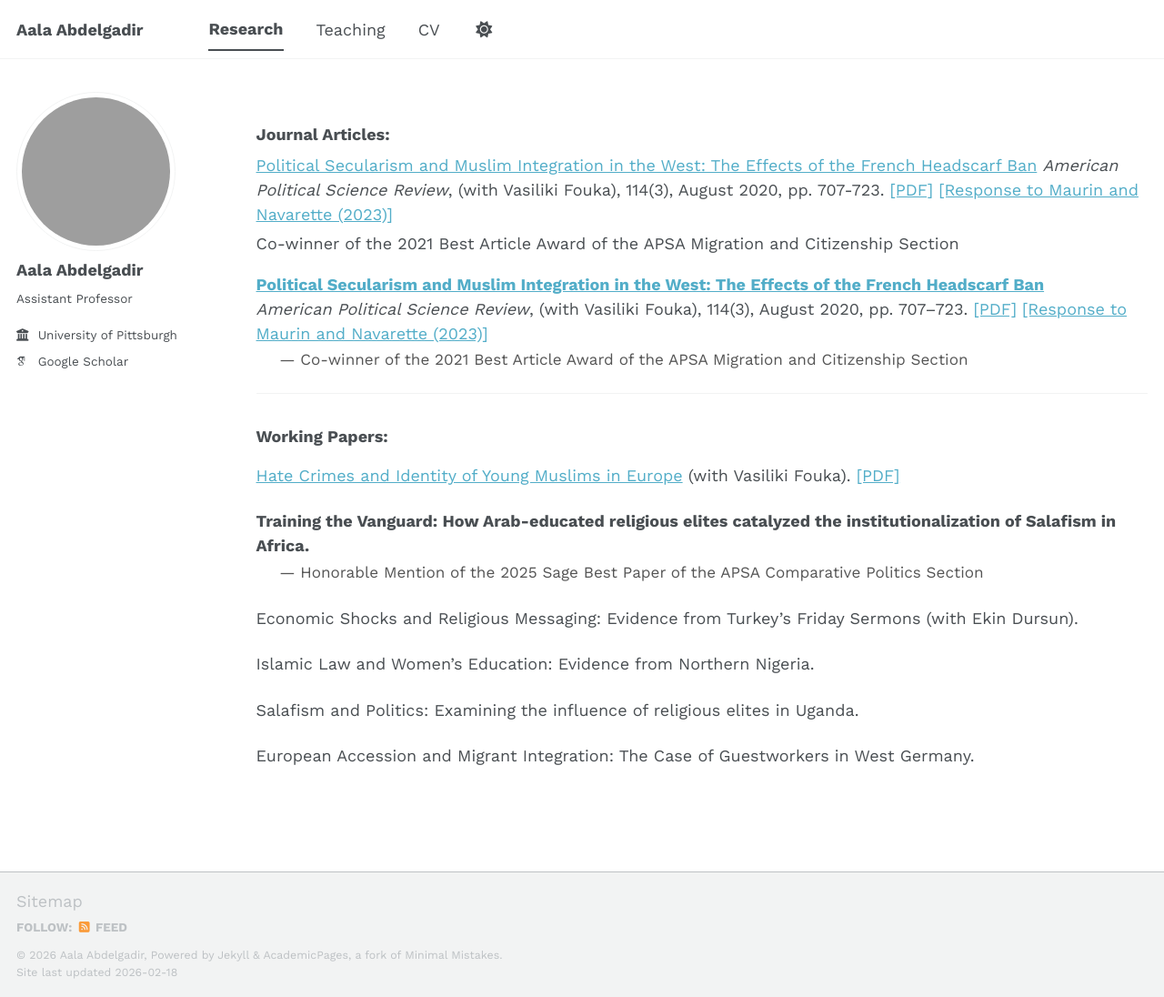
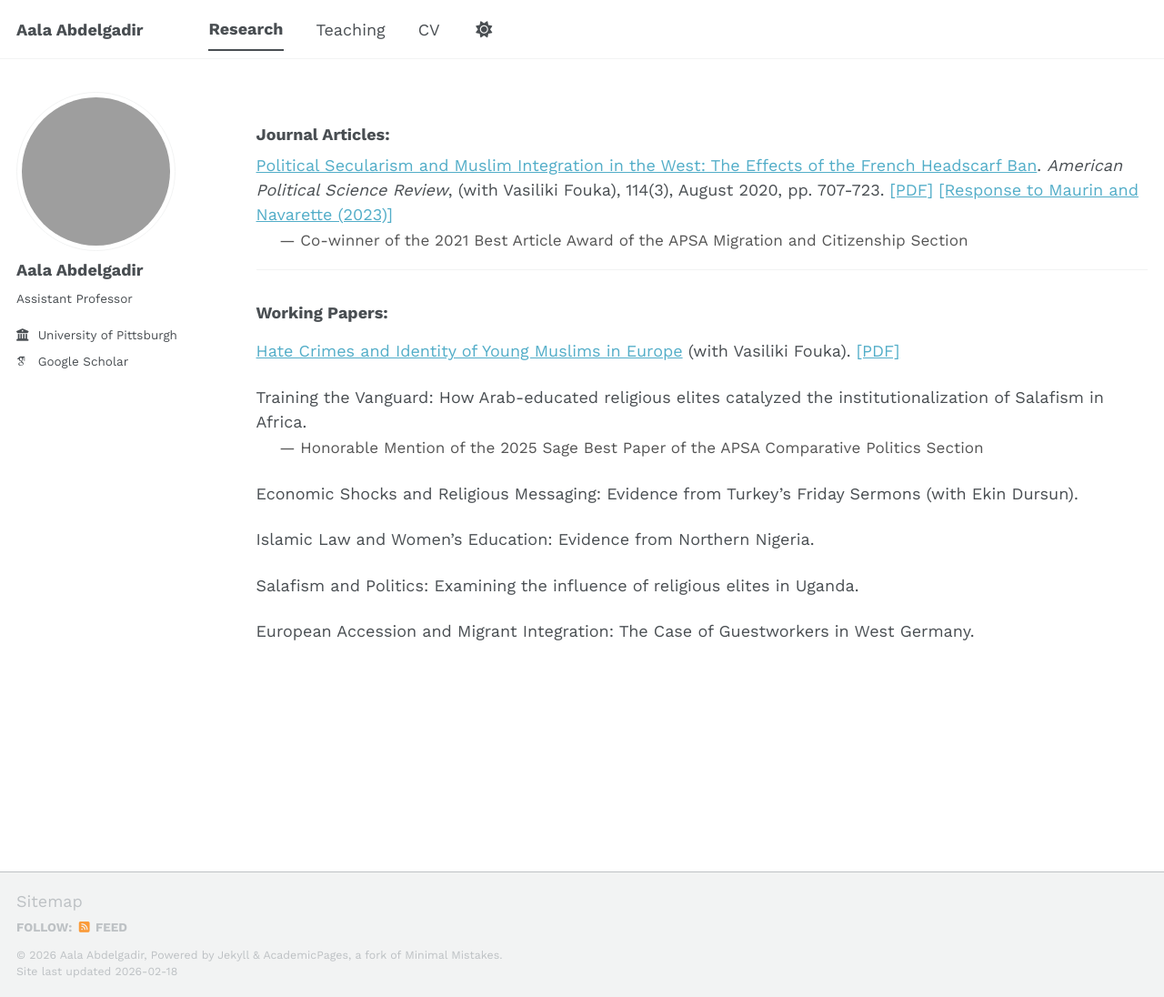
Before and after one commit to aabdelgadir/aabdelgadir.github.io, a Jekyll site: the page built from _pages/research.md, in a window 1280 px wide and 1096 px high. Shown: the whole window at 91% size. Built offline with Jekyll 4.4.1, drawn with Linux system fonts in a browser that asks for light colours; some web fonts are replaced; a script bundle is joined from its source files by our own code; library files that are not in the unit come from our copies.

Commit message:
Update research.md

```diff
--- a/_pages/research.md
+++ b/_pages/research.md
@@ -7,12 +7,7 @@ author_profile: true
 
 ### Journal Articles:
 
-- [Political Secularism and Muslim Integration in the West: The Effects of the French Headscarf Ban](https://www.cambridge.org/core/journals/american-political-science-review/article/abs/political-secularism-and-muslim-integration-in-the-west-assessing-the-effects-of-the-french-headscarf-ban/2934B2DD5336FF53B8881F3F0C506B41)
-  *American Political Science Review*, (with Vasiliki Fouka), 114(3), August 2020, pp. 707-723. [[PDF]](/files/secularism_french_ban.pdf) [[Response to Maurin and Navarette (2023)]](/files/secularism_french_ban_response.pdf)
-  - Co-winner of the 2021 Best Article Award of the APSA Migration and Citizenship Section
-
-**[Political Secularism and Muslim Integration in the West: The Effects of the French Headscarf Ban](https://www.cambridge.org/core/journals/american-political-science-review/article/abs/political-secularism-and-muslim-integration-in-the-west-assessing-the-effects-of-the-french-headscarf-ban/2934B2DD5336FF53B8881F3F0C506B41)**
-*American Political Science Review*, (with Vasiliki Fouka), 114(3), August 2020, pp. 707–723. [[PDF]](/files/secularism_french_ban.pdf) [[Response to Maurin and Navarette (2023)]](/files/secularism_french_ban_response.pdf)
+- [Political Secularism and Muslim Integration in the West: The Effects of the French Headscarf Ban](https://www.cambridge.org/core/journals/american-political-science-review/article/abs/political-secularism-and-muslim-integration-in-the-west-assessing-the-effects-of-the-french-headscarf-ban/2934B2DD5336FF53B8881F3F0C506B41). *American Political Science Review*, (with Vasiliki Fouka), 114(3), August 2020, pp. 707-723. [[PDF]](/files/secularism_french_ban.pdf) [[Response to Maurin and Navarette (2023)]](/files/secularism_french_ban_response.pdf)
 <span class="award">— Co-winner of the 2021 Best Article Award of the APSA Migration and Citizenship Section</span>
 
 
@@ -20,9 +15,9 @@ author_profile: true
 
 ### Working Papers:
 
-[Hate Crimes and Identity of Young Muslims in Europe]([url](https://osf.io/preprints/osf/9ekt4_v2)) (with Vasiliki Fouka). [[PDF]](/files/hate_crimes_identity.pdf)
+[Hate Crimes and Identity of Young Muslims in Europe]((https://osf.io/preprints/osf/9ekt4_v2)) (with Vasiliki Fouka). [[PDF]](/files/hate_crimes_identity.pdf)
 
-**Training the Vanguard: How Arab-educated religious elites catalyzed the institutionalization of Salafism in Africa.**
+Training the Vanguard: How Arab-educated religious elites catalyzed the institutionalization of Salafism in Africa.
 <span class="award">— Honorable Mention of the 2025 Sage Best Paper of the APSA Comparative Politics Section
 
 Economic Shocks and Religious Messaging: Evidence from Turkey’s Friday Sermons (with Ekin Dursun).
```
